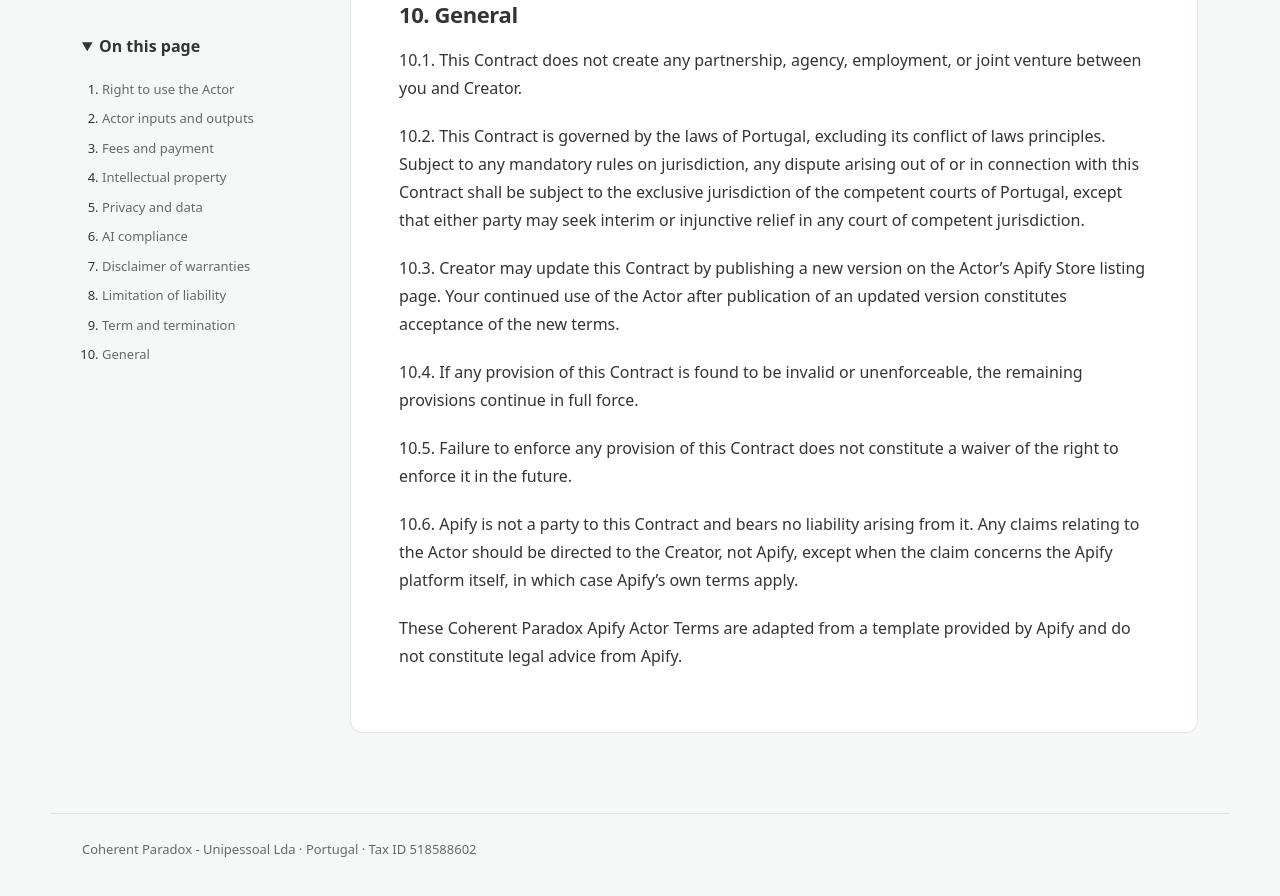
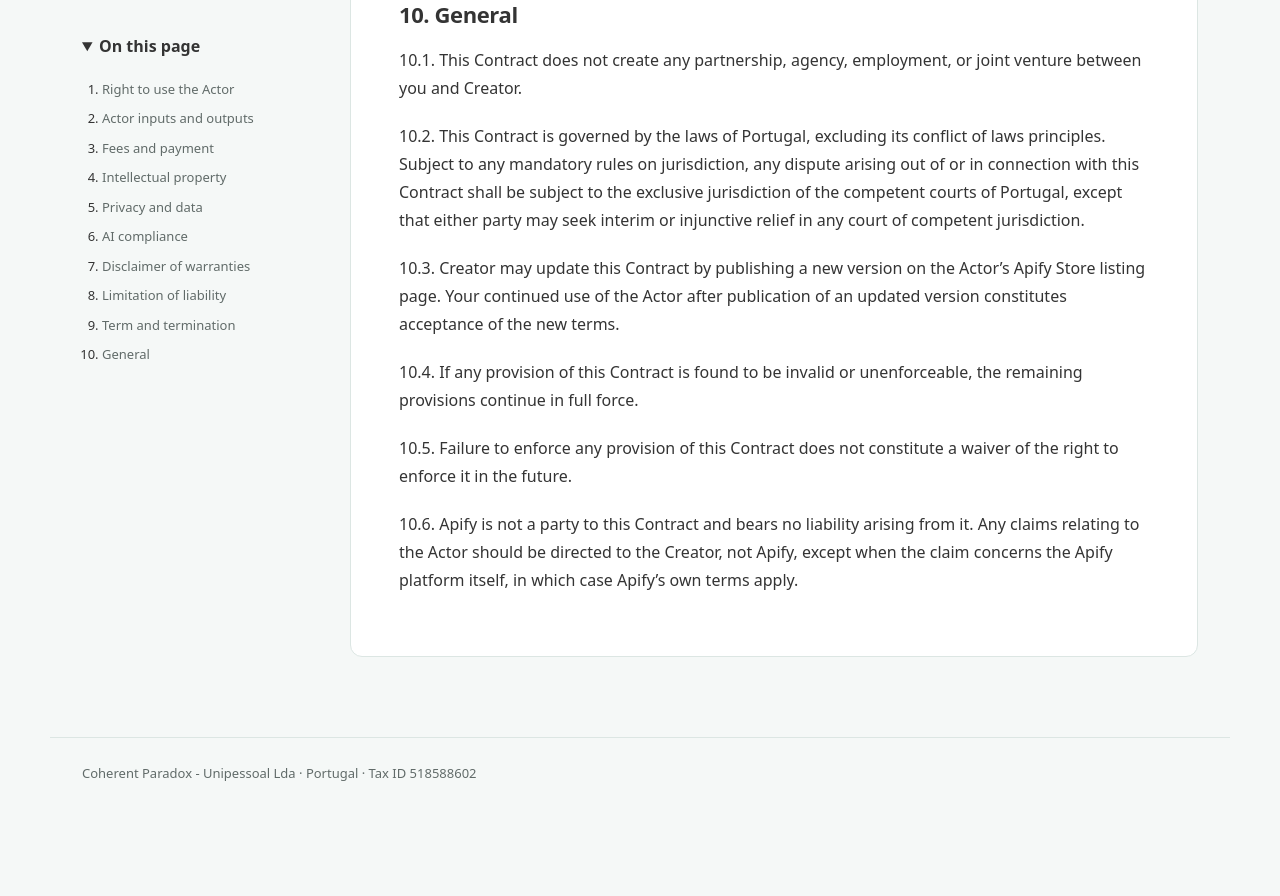
Before and after one commit to silva95gustavo/coherentparadox.com, a Jekyll site: the page built from apify-actor-terms.md, in a window 1280 px wide and 900 px high, scrolled down 5346 px. Shown: the top 896 px of the window. Built offline with Jekyll 4.4.1, drawn with Linux system fonts in a browser that asks for light colours; after the commit the page ends 6170 px from its top, so only the background shows below that.

Commit message:
Remove template attribution from Actor terms

```diff
--- a/apify-actor-terms.md
+++ b/apify-actor-terms.md
@@ -112,5 +112,3 @@ Where an Actor constitutes or incorporates an AI system within the meaning of th
 10.5. Failure to enforce any provision of this Contract does not constitute a waiver of the right to enforce it in the future.
 
 10.6. Apify is not a party to this Contract and bears no liability arising from it. Any claims relating to the Actor should be directed to the Creator, not Apify, except when the claim concerns the Apify platform itself, in which case Apify's own terms apply.
-
-These Coherent Paradox Apify Actor Terms are adapted from a template provided by Apify and do not constitute legal advice from Apify.
```
